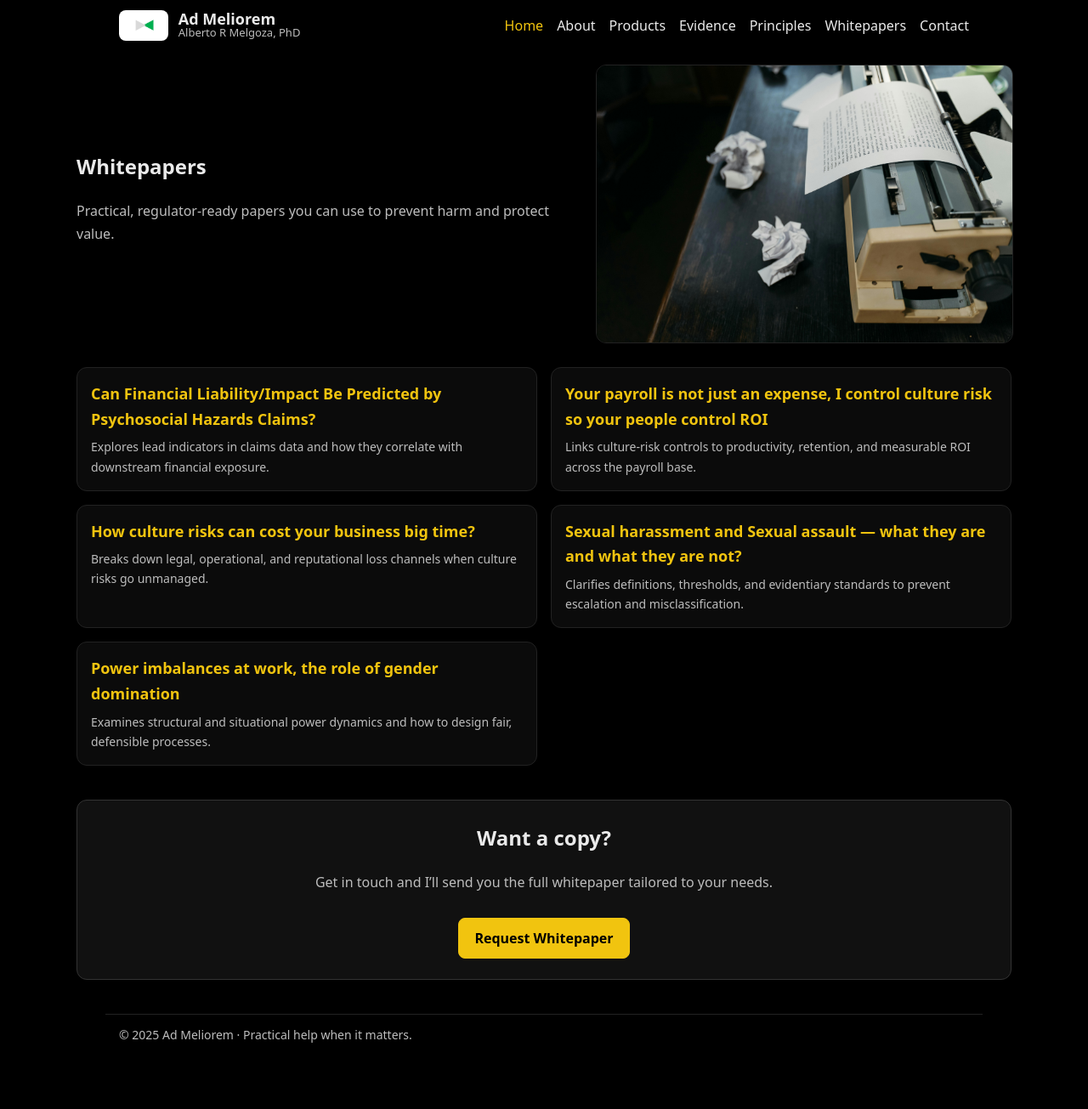
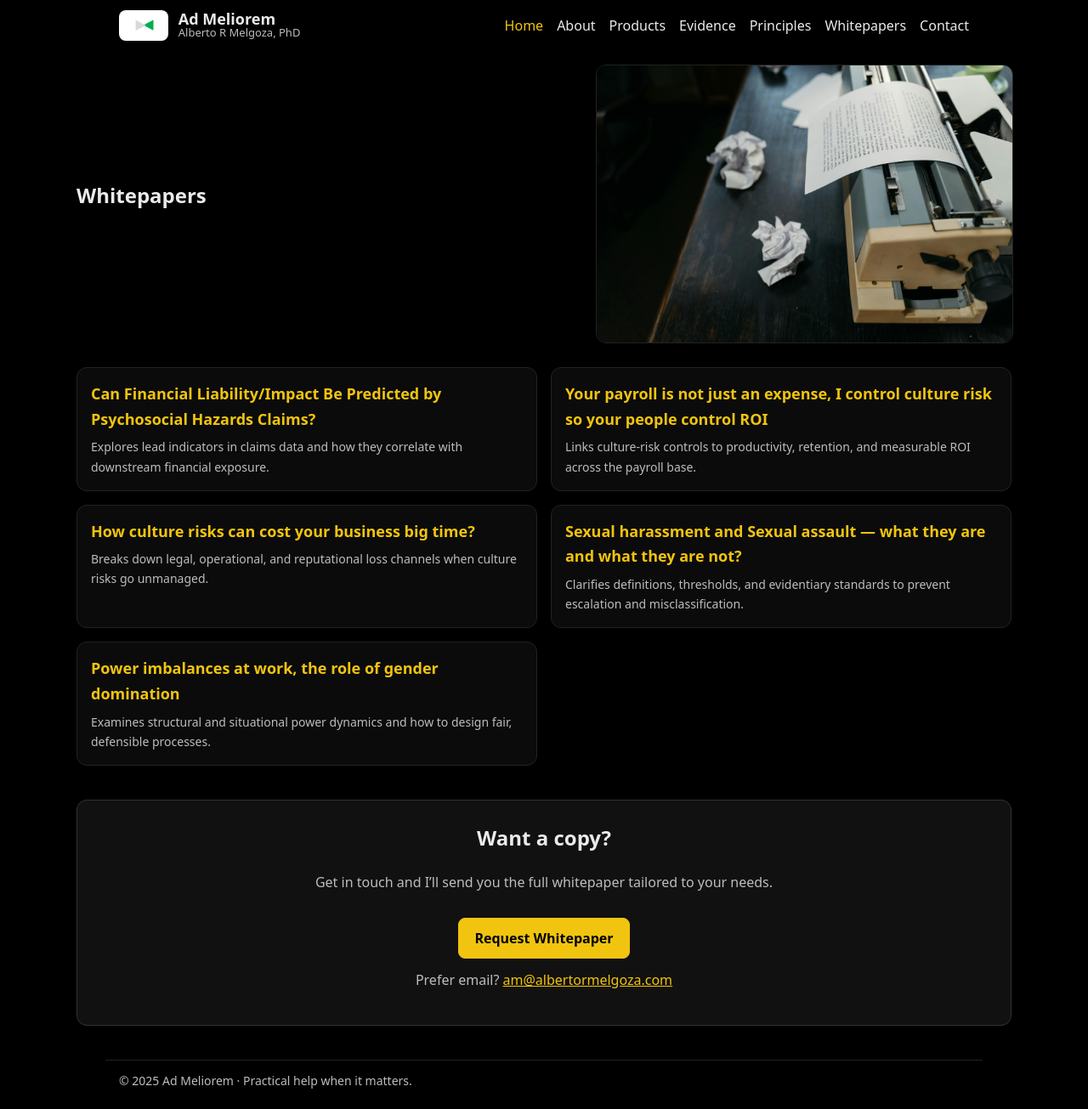
Before and after one commit to AlbertoRMelgoza/AdMeliorem, a Next.js app: page /whitepapers in a window 1280 px wide. Shown: the whole page at 85% size. Before the commit the page ends 1251 px from the top, so only its background shows below. Built offline with nearby package versions, Linux system fonts and the light colour scheme.

Commit message:
Update page.tsx

```diff
--- a/app/whitepapers/page.tsx
+++ b/app/whitepapers/page.tsx
@@ -1,5 +1,4 @@
 import type { CSSProperties } from "react";
-import TrackLink from "../components/TrackLink";
 
 export const metadata = {
   title: "Whitepapers — Ad Meliorem",
@@ -109,12 +108,11 @@ export default function WhitepapersPage() {
     display: "inline-block",
   };
 
-  // Build the mailto with a subject/body (nice UX)
-  const subject = encodeURIComponent("Whitepaper request from website");
-  const body = encodeURIComponent(
+  const mailto = `mailto:am@albertormelgoza.com?subject=${encodeURIComponent(
+    "Whitepaper request from website"
+  )}&body=${encodeURIComponent(
     "Hi Alberto,\n\nI'd like a copy of your whitepaper.\n\nThanks!"
-  );
-  const mailto = `mailto:am@albertormelgoza.com?subject=${subject}&body=${body}`;
+  )}`;
 
   return (
     <main style={wrap}>
@@ -122,10 +120,6 @@ export default function WhitepapersPage() {
       <section style={hero}>
         <div>
           <h1 style={{ marginTop: 0 }}>Whitepapers</h1>
-          <p style={{ color: subtext }}>
-            Practical, regulator-ready papers you can use to prevent harm and
-            protect value.
-          </p>
         </div>
 
         {/* AdMeliorem/public/Images/Whitepapers.jpg */}
@@ -152,19 +146,25 @@ export default function WhitepapersPage() {
       <section style={cta}>
         <h2 style={{ marginTop: 0 }}>Want a copy?</h2>
         <p style={{ color: subtext }}>
-          Get in touch and I’ll send you the full whitepaper tailored to your
-          needs.
+          Get in touch and I’ll send you the full whitepaper tailored to your needs.
         </p>
 
-        {/* Track the click in Vercel Analytics */}
-        <TrackLink
-          href={mailto}
-          event="request_whitepaper_cta_click"
+        {/* Primary CTA → thank-you page (for Google Ads Page-load conversion) */}
+        <a
+          href="/whitepapers/thank-you"
           style={button}
-          title="Email Alberto to request a whitepaper"
+          title="Request a whitepaper"
         >
           Request Whitepaper
-        </TrackLink>
+        </a>
+
+        {/* Optional secondary mailto link */}
+        <p style={{ color: subtext, marginTop: 12 }}>
+          Prefer email?{" "}
+          <a href={mailto} style={{ color: accent }}>
+            am@albertormelgoza.com
+          </a>
+        </p>
       </section>
     </main>
   );
```
